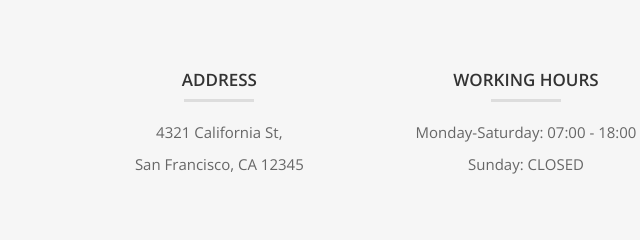
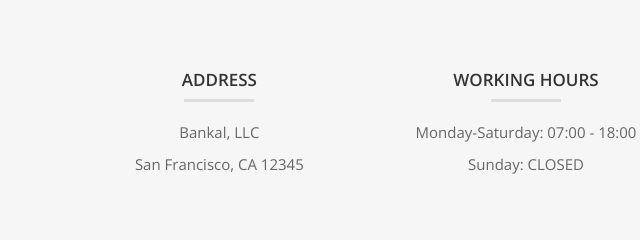
Before and after one commit to innovative587/template12, a plain HTML site: page index.html in a window 1280 px wide. Shown: the part 4300-4540 px from the top of the page, 114-754 px from the left. Drawn offline with nearby package versions, Linux system fonts and the light colour scheme.

Commit message:
Update index.html
putang inang commit to

```diff
--- a/index.html
+++ b/index.html
@@ -300,7 +300,7 @@
         <h3>Address</h3>
         <hr>
         <div class="contact-item">
-          <p>4321 California St,</p>
+          <p>Bankal, LLC</p>
           <p>San Francisco, CA 12345</p>
         </div>
       </div>
```
